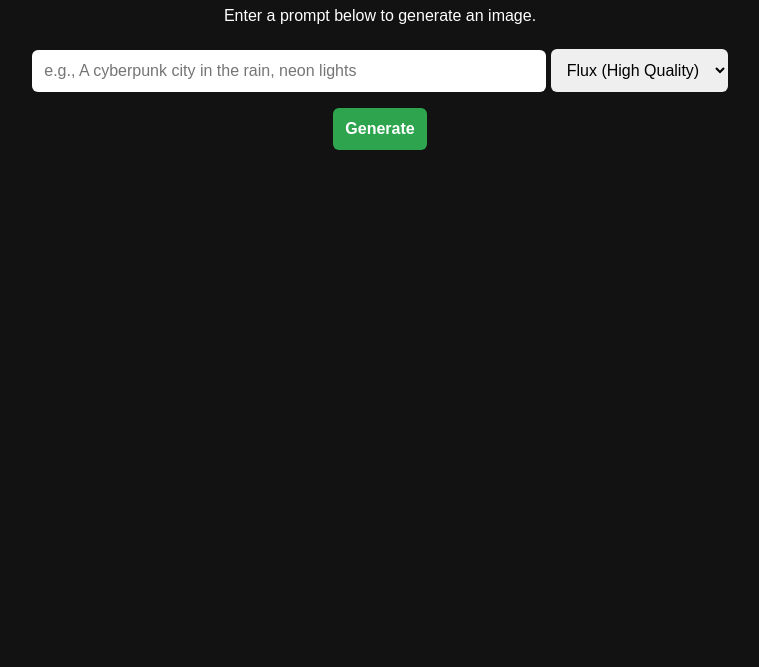
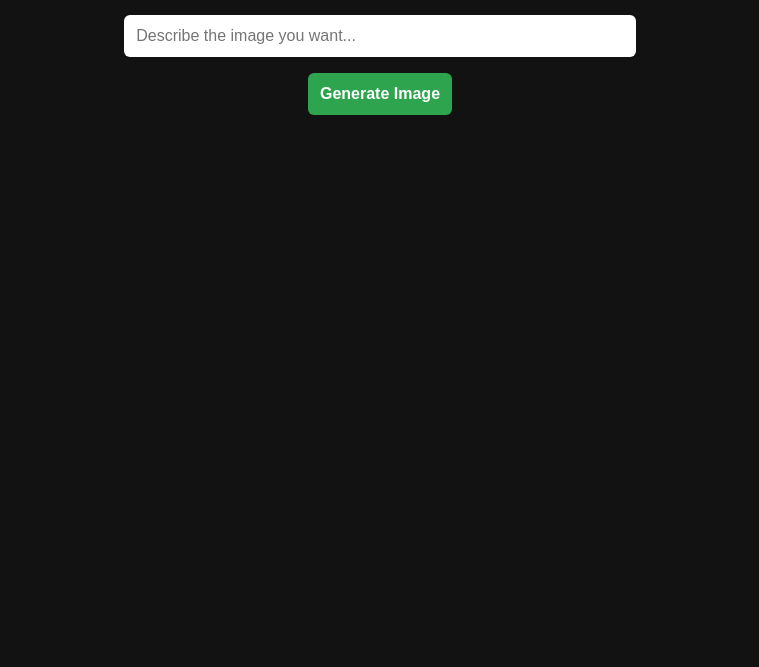
Before and after one commit to RAD3030/ai-generator, a plain HTML site: page index.html in a window 1280 px wide. Shown: the part 133-800 px from the top of the page, without its empty margins (260-1019 px from the left). Drawn offline with Linux system fonts and the light colour scheme.

Commit message:
Update title and modify image generation functionality

```diff
--- a/index.html
+++ b/index.html
@@ -3,59 +3,80 @@
 <head>
   <meta charset="UTF-8">
   <meta name="viewport" content="width=device-width, initial-scale=1.0">
-  <title>AI Image & Video Generator</title>
+  <title>Free AI Image Generator</title>
   <style>
-    body { font-family: sans-serif; max-width: 700px; margin: 40px auto; padding: 20px; background: #121212; color: #fff; text-align: center; }
-    input, select, button { padding: 12px; font-size: 16px; margin: 8px 0; border-radius: 6px; border: none; }
-    input { width: 70%; }
+    body { font-family: sans-serif; max-width: 650px; margin: 40px auto; padding: 20px; background: #121212; color: #fff; text-align: center; }
+    input, button { padding: 12px; font-size: 16px; margin: 8px 0; border-radius: 6px; border: none; }
+    input { width: 75%; }
     button { background: #2ea44f; color: white; cursor: pointer; font-weight: bold; }
     button:hover { background: #2c974b; }
-    #output { margin-top: 24px; }
-    img, video { max-width: 100%; border-radius: 8px; box-shadow: 0 4px 12px rgba(0,0,0,0.5); }
+    #status { margin-top: 15px; color: #aaa; }
+    img { max-width: 100%; margin-top: 20px; border-radius: 8px; box-shadow: 0 4px 12px rgba(0,0,0,0.5); }
   </style>
 </head>
 <body>
 
-  <h1>AI Media Generator</h1>
-  <p>Enter a prompt below to generate an image.</p>
+  <h1>AI Image Generator</h1>
+  <input type="text" id="prompt" placeholder="Describe the image you want..." />
+  <br>
+  <button onclick="generateImage()">Generate Image</button>
 
-  <input type="text" id="prompt" placeholder="e.g., A cyberpunk city in the rain, neon lights" />
-  <select id="model">
-    <option value="flux">Flux (High Quality)</option>
-    <option value="turbo">Turbo (Fast)</option>
-  </select>
-  <br>
-  <button onclick="generateMedia()">Generate</button>
-
+  <div id="status"></div>
   <div id="output"></div>
 
   <script>
-    function generateMedia() {
+    async function generateImage() {
       const prompt = document.getElementById('prompt').value.trim();
-      const model = document.getElementById('model').value;
+      const status = document.getElementById('status');
       const output = document.getElementById('output');
 
-      if (!prompt) {
-        alert("Please enter a prompt first!");
-        return;
+      if (!prompt) return alert("Please enter a prompt!");
+
+      output.innerHTML = "";
+      status.innerText = "Sending request to AI Horde...";
+
+      try {
+        // 1. Submit the image generation job using the public anonymous key
+        const startRes = await fetch("https://stablehorde.net", {
+          method: "POST",
+          headers: {
+            "Content-Type": "application/json",
+            "apikey": "0000000000"
+          },
+          body: JSON.stringify({
+            prompt: prompt,
+            params: { width: 512, height: 512, steps: 20 }
+          })
+        });
+
+        const startData = await startRes.json();
+        if (!startData.id) throw new Error(startData.message || "Failed to start job");
+
+        const jobId = startData.id;
+
+        // 2. Check the queue every 3 seconds until the image is ready
+        const checkInterval = setInterval(async () => {
+          const checkRes = await fetch(`https://stablehorde.net{jobId}`);
+          const checkData = await checkRes.json();
+
+          status.innerText = `Generating... Queue position: ${checkData.queue_position} (Wait time: ~${checkData.wait_time}s)`;
+
+          if (checkData.done) {
+            clearInterval(checkInterval);
+            status.innerText = "Done!";
+
+            // 3. Fetch the finished image URL
+            const finalRes = await fetch(`https://stablehorde.net{jobId}`);
+            const finalData = await finalRes.json();
+            const imgUrl = finalData.generations.img;
+
+            output.innerHTML = `<img src="${imgUrl}" alt="Generated Image" />`;
+          }
+        }, 3000);
+
+      } catch (err) {
+        status.innerHTML = `<span style="color:#ff6b6b;">Error: ${err.message} (Your school may block stablehorde.net)</span>`;
       }
-
-      output.innerHTML = "<p>Generating... please wait a few seconds.</p>";
-
-      // Encodes your prompt into a direct image generation URL
-      const encodedPrompt = encodeURIComponent(prompt);
-      const seed = Math.floor(Math.random() * 100000);
-      const imageUrl = `https://pollinations.ai{encodedPrompt}?model=${model}&seed=${seed}&nologo=true`;
-
-      const img = new Image();
-      img.onload = () => {
-        output.innerHTML = "";
-        output.appendChild(img);
-      };
-      img.onerror = () => {
-        output.innerHTML = "<p style='color:#ff6b6b;'>Error loading image. Your school network may be blocking the API domain.</p>";
-      };
-      img.src = imageUrl;
     }
   </script>
 
```
